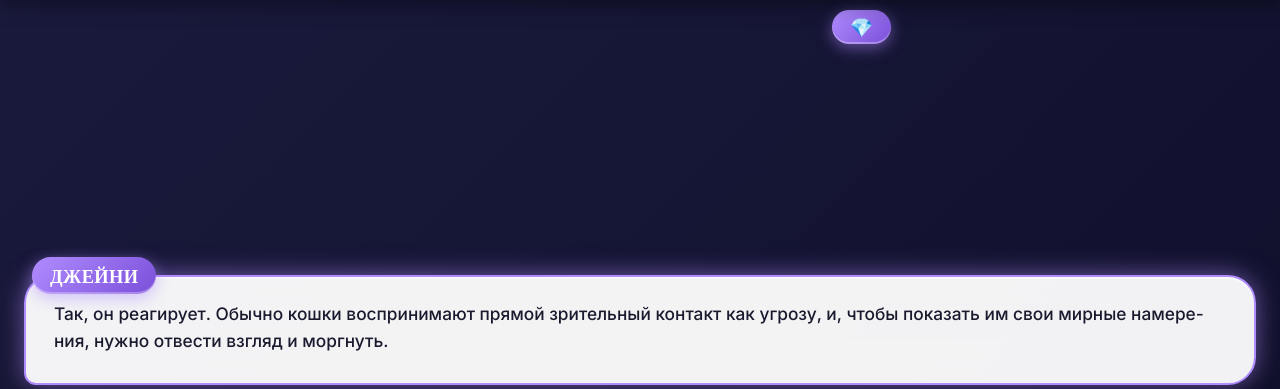
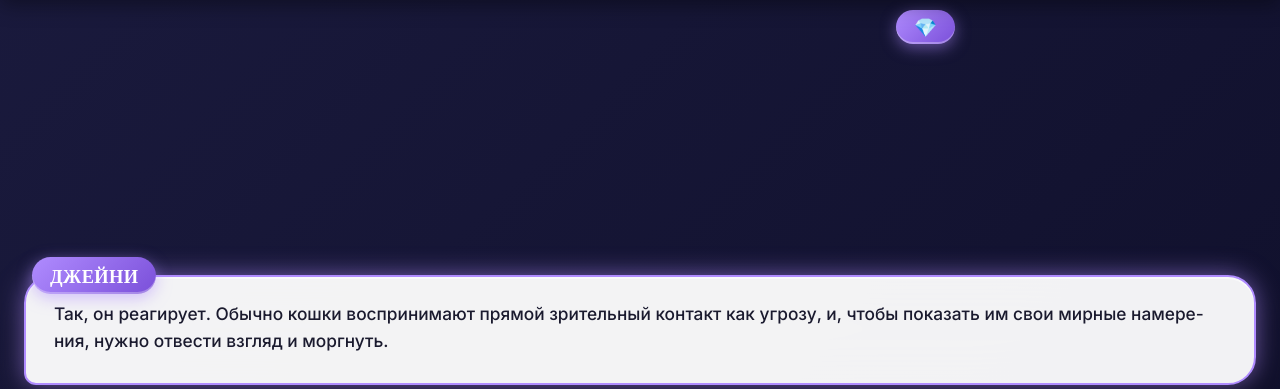
Before and after one commit to KalbinVV/visualnov, a Flask app: template templates/game_2.html in a window 1280 px wide. Shown: the part 80-469 px from the top of the page. Run offline with Flask 3, Linux system fonts and the light colour scheme; the template is opened without the code that fills it, so the values that code supplies are empty; parts of the project's set-up code (start-up, migrations or seed data) failed here and were passed over; some libraries are stand-ins or nearby versions.

Commit message:
Design fixes

```diff
--- a/templates/game_2.html
+++ b/templates/game_2.html
@@ -452,7 +452,7 @@
 
     .diamonds {
       position: relative;
-      left: 65%;
+      left: 70%;
       font-size: 1.08rem;
       font-weight: 600;
       padding: 5px;
```
